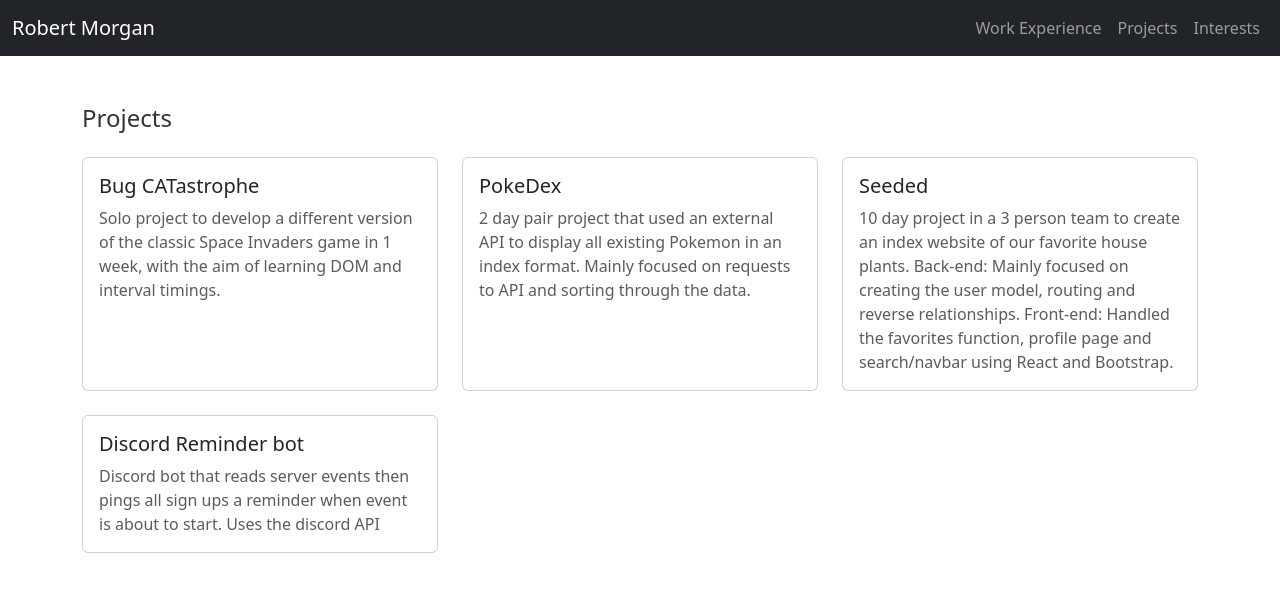
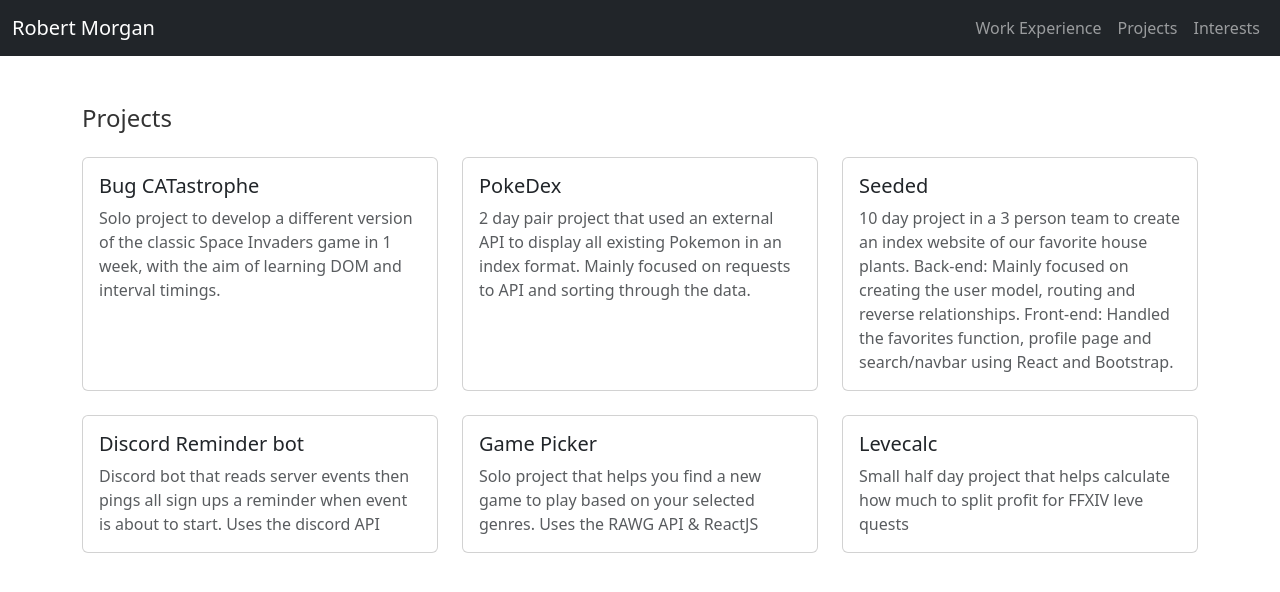
Before and after one commit to RobertWMorgan/RobertPortfolio, a React (Create React App) app: page /RobertPortfolio/projects in a window 1280 px wide. Shown: the top 592 px of the page. Built offline with nearby package versions, Linux system fonts and the light colour scheme.

Commit message:
added new projects

```diff
--- a/src/Components/projects.js
+++ b/src/Components/projects.js
@@ -12,7 +12,9 @@ const ProjectsList = [
             favorites function, profile page and search/navbar using React and
             Bootstrap.`, link: `https://github.com/RobertWMorgan/Project-3-seeded` },
     { title: `Discord Reminder bot`, description: `Discord bot that reads server events then pings all sign ups a reminder when event is about to start. Uses the discord API`,
-      link: `https://github.com/RobertWMorgan/DiscordEventsBot`}
+      link: `https://github.com/RobertWMorgan/DiscordEventsBot`},
+    { title: `Game Picker`, description: `Solo project that helps you find a new game to play based on your selected genres. Uses the RAWG API & ReactJS`, link: `https://github.com/RobertWMorgan/gamepicker`},
+    { title: `Levecalc`, description: `Small half day project that helps calculate how much to split profit for FFXIV leve quests `, link: `https://github.com/RobertWMorgan/levecalc`}
   ];
 
 const Projects = () => {
```
